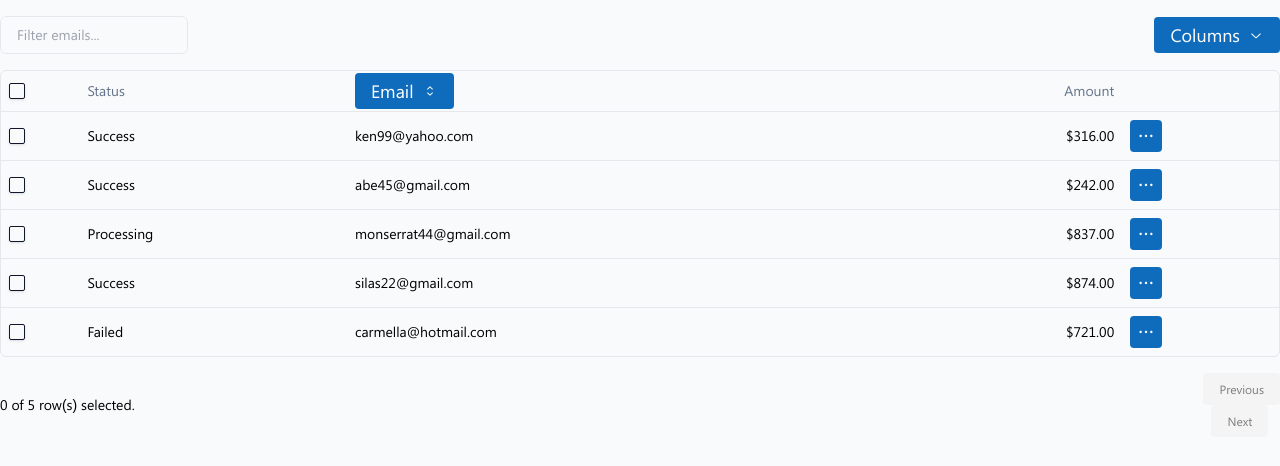
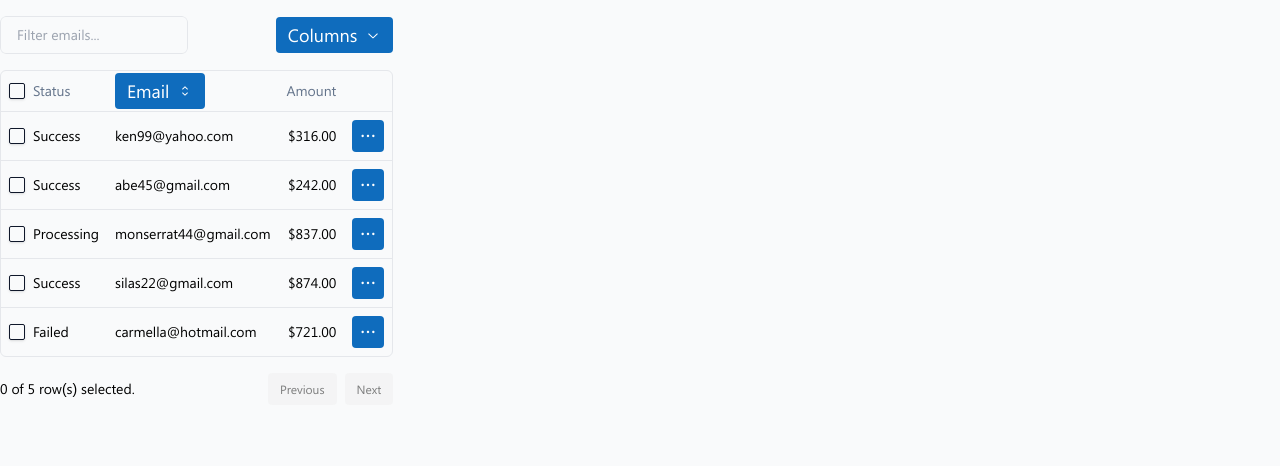
Before and after one commit to indicacode/gbt-fluent2-web, a Next.js app: page /test-place/bruno in a window 1280 px wide. Shown: the top 466 px of the page. Built offline with nearby package versions, Linux system fonts and the light colour scheme.

Commit message:
feat{gbt-fluent2-web} commit changes

```diff
--- a/app/page.tsx
+++ b/app/page.tsx
@@ -31,7 +31,6 @@ import {
   CardTitle,
 } from "@/components/not-done/card"
 import Combobox from "@/components/not-done/Combobox"
-import DataTable from "@/components/reviewing/data-table"
 import {
   Drawer,
   DrawerContent,
@@ -55,6 +54,7 @@ import {
   DialogTitle,
   DialogTrigger,
 } from "@/app/test-place/bruno/dialog"
+import DataTable from "@/components/reviewing/data-table";
 
 const frameworks = [
   {
@@ -476,20 +476,21 @@ export default function Page() {
               </Tabs>
             </CardContent>
           </Card>
+
         )}
         {currentDocs === "DataTable" && (
             <Card id={"datatable"} className={" lg:w-[80vw] dark:bg-gray-800"}>
               <CardHeader>
                 <CardTitle>Data Table</CardTitle>
                 <CardDescription>
-                Data tables are used for keeping track of data on a list, to
-                update state variables like price and more!
+                  Data tables are used for keeping track of data on a list, to update state variables like price and more!
                 </CardDescription>
               </CardHeader>
               <CardContent>
-              <DataTable />
+                  <DataTable></DataTable>
               </CardContent>
             </Card>
+
         )}
       </main>
     </div>
--- a/components/done/button.tsx
+++ b/components/done/button.tsx
@@ -9,7 +9,7 @@ export interface ButtonProps
 }
 
 const buttonVariants = tv({
-  base: "flex cursor-pointer items-center justify-center rounded-[4px] px-4 py-1 text-lg font-medium disabled:pointer-events-none disabled:opacity-50",
+  base: "flex cursor-pointer items-center justify-center rounded-[4px] px-3 py-1 text-lg font-medium disabled:pointer-events-none disabled:opacity-50",
   variants: {
     variant: {
       default:
--- a/components/not-done/table.tsx
+++ b/components/not-done/table.tsx
@@ -49,7 +49,7 @@ function TableBody(
   return (
     <tbody
       ref={ref}
-      className={cn("[&_tr:last-child]:border-0", className)}
+      className={cn(" py-1 [&_tr:last-child]:border-0", className)}
       {...props}
     />
   )
@@ -69,7 +69,7 @@ function TableFooter(
     <tfoot
       ref={ref}
       className={cn(
-        "border-t bg-slate-100/50 font-medium dark:bg-slate-800/50 [&>tr]:last:border-b-0",
+        "border-t py-1 bg-slate-100/50 font-medium dark:bg-slate-800/50 [&>tr]:last:border-b-0",
         className
       )}
       {...props}
--- a/components/reviewing/data-table.tsx
+++ b/components/reviewing/data-table.tsx
@@ -237,7 +237,7 @@ export default function DataTable() {
                     </DropdownMenuContent>
                 </DropdownMenu>
             </div>
-            <div className="rounded-md w-screen border">
+            <div className="rounded-md w-full  border">
                 <Table>
                     <TableHeader>
                         {table.getHeaderGroups().map((headerGroup) => (
@@ -287,12 +287,12 @@ export default function DataTable() {
                     </TableBody>
                 </Table>
             </div>
-            <div className="flex items-center justify-end space-x-2 py-4">
+            <div className="flex items-center flex-row justify-end w-full space-x-2 py-4">
                 <div className="flex-1 text-sm text-muted-foreground">
                     {table.getFilteredSelectedRowModel().rows.length} of{" "}
                     {table.getFilteredRowModel().rows.length} row(s) selected.
                 </div>
-                <div className="space-x-2">
+                <div className="flex flex-row space-x-2">
                     <Button
                         variant="primary"
                         size="sm"
```
Lines whose indentation alone changed are shown as unchanged.
